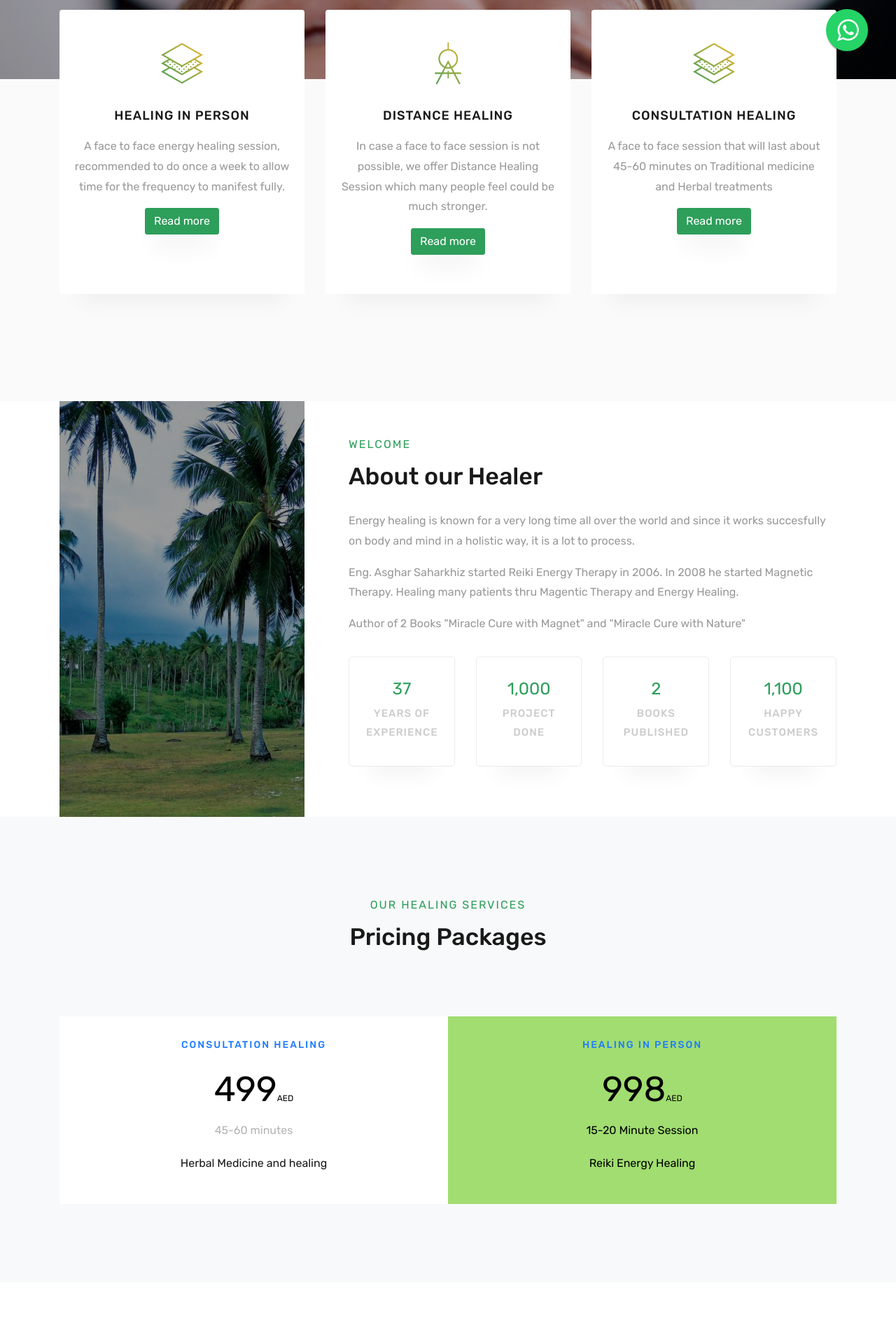
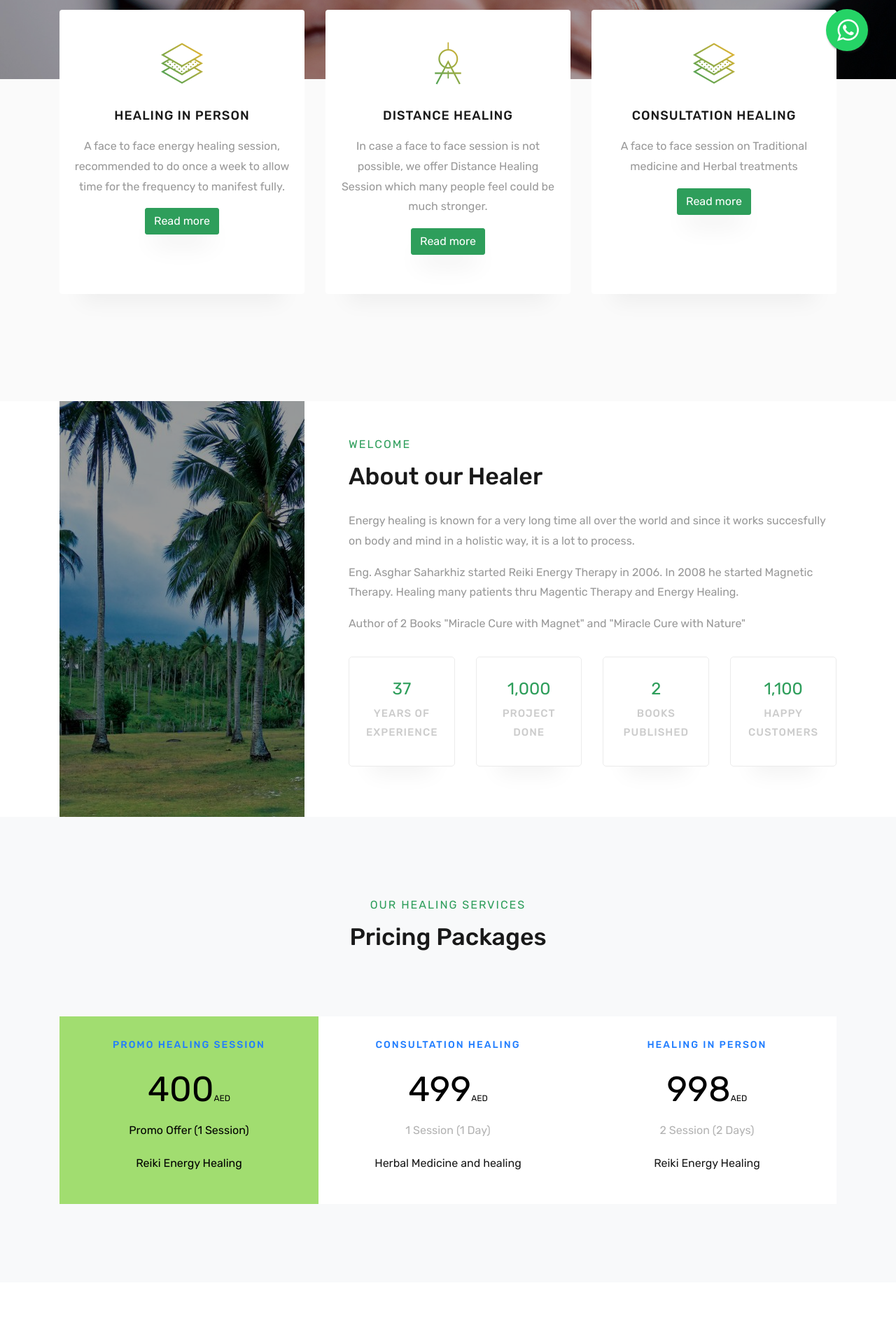
Before and after one commit to saharkiz/energy-healing, a PHP site: page / in a window 1280 px wide. Shown: the part 687-2607 px from the top of the page at 70% size. Run offline with PHP 8.4, Linux system fonts and the light colour scheme; some web fonts are replaced.

Commit message:
Update index.php

```diff
--- a/index.php
+++ b/index.php
@@ -124,7 +124,7 @@
               <div class="icon"><span class="flaticon-layers"></span></div>
               <div class="media-body">
                 <h3 class="heading mb-3">Consultation Healing</h3>
-                <p>A face to face session that will last about 45-60 minutes on Traditional medicine and Herbal treatments</p>
+                <p>A face to face session on Traditional medicine and Herbal treatments</p>
                 <p><a href="#" class="btn btn-primary">Read more</a></p>
               </div>
             </div>
@@ -198,24 +198,34 @@
                </div>
               </div>
               <div class="row no-gutters d-flex">
-                 <div class="col-lg-6 col-md-6 ftco-animate fadeInUp ftco-animated">
+		 <div class="col-lg-4 col-md-4 ftco-animate fadeInUp ftco-animated">
+                    <div class="block-7 active">
+                       <div class="text-center">
+                          <h2 class="heading">PROMO HEALING SESSION</h2>
+                          <span class="price"><span class="number">400<small class="per">AED</small></span></span>
+                          <span class="excerpt d-block">Promo Offer (1 Session)</span>
+                          <h3 class="heading-2 mb-3">Reiki Energy Healing</h3>
+                       </div>
+                    </div>
+                 </div>
+                 <div class="col-lg-4 col-md-4 ftco-animate fadeInUp ftco-animated">
                     <div class="block-7">
                        <div class="text-center">
                          <h2 class="heading">CONSULTATION HEALING</h2>
                          <span class="price">
                              <span class="number">499<small class="per">AED</small></span>
-                            <span class="excerpt d-block">45-60 minutes</span>
+                            <span class="excerpt d-block">1 Session (1 Day)</span>
                             <h3 class="heading-2 mb-3">Herbal Medicine and healing</h3>
                          </span>
                        </div>
                     </div>
                  </div>
-                 <div class="col-lg-6 col-md-6 ftco-animate fadeInUp ftco-animated">
-                    <div class="block-7 active">
+                 <div class="col-lg-4 col-md-4 ftco-animate fadeInUp ftco-animated">
+                    <div class="block-7">
                        <div class="text-center">
                           <h2 class="heading">HEALING IN PERSON</h2>
                           <span class="price"><span class="number">998<small class="per">AED</small></span></span>
-                          <span class="excerpt d-block">15-20 Minute Session</span>
+                          <span class="excerpt d-block">2 Session (2 Days)</span>
                           <h3 class="heading-2 mb-3">Reiki Energy Healing</h3>
                        </div>
                     </div>
```
